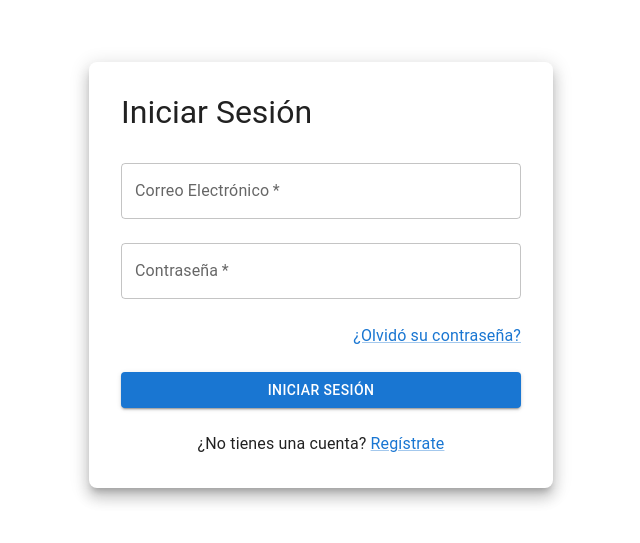
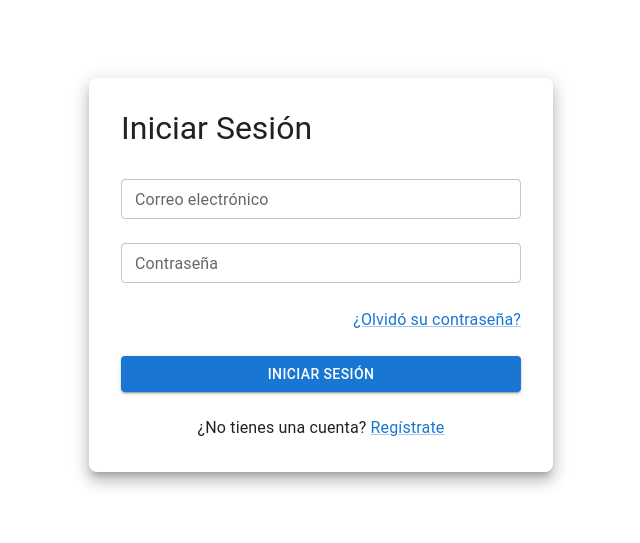
Before and after one commit to No-Country-simulation/S18-23-n-java-react, a React (Vite) app in the folder frontend/rentify/: page /login in a window 1280 px wide. Shown: the part 125-668 px from the top of the page, without its empty margins (319-959 px from the left). Built offline with nearby package versions, Linux system fonts and the light colour scheme.

Commit message:
front: feat(login): test login connection with backend api [US-07]

```diff
--- a/frontend/rentify/package.json
+++ b/frontend/rentify/package.json
@@ -16,6 +16,7 @@
     "axios": "^1.7.7",
     "react": "^18.3.1",
     "react-dom": "^18.3.1",
+    "react-hook-form": "^7.53.0",
     "react-router-dom": "^6.26.2"
   },
   "devDependencies": {
--- /dev/null
+++ b/frontend/rentify/src/components/LoginForm/FormComponents/FormInputText.tsx
@@ -0,0 +1,33 @@
+import { TextField } from "@mui/material";
+import { Control, Controller, FieldValues, RegisterOptions } from "react-hook-form";
+
+interface Props {
+  name: string;
+  label: string;
+  control: Control<FieldValues> | undefined;
+  rules?: RegisterOptions
+  type?: React.HTMLInputTypeAttribute
+}
+
+function FormInputText({ name, label, control, rules, type }: Props) {
+  return (
+    <Controller
+      name={name}
+      control={control}
+      rules={{required: {value: true, message: "Este campo es requerido"}, ...rules}}
+      render={({ field: { onChange, value }, fieldState: { error } }) => (
+        <TextField
+          type={type || "text"}
+          label={label}
+          size="small"
+          value={value}
+          error={!!error}
+          onChange={onChange}
+          helperText={error ? error.message : ""}
+        />
+      )}
+    ></Controller>
+  );
+}
+
+export default FormInputText;
--- a/frontend/rentify/src/components/LoginForm/LoginForm.tsx
+++ b/frontend/rentify/src/components/LoginForm/LoginForm.tsx
@@ -7,63 +7,55 @@ import {
   Link,
   Paper,
   Snackbar,
-  TextField,
   Typography,
 } from "@mui/material";
-import { FormEvent, useState } from "react";
+import { useState } from "react";
 import ForgotPassword from "../ForgotPassword/ForgotPassword";
 import axios from "axios";
+import { FieldValues, useForm } from "react-hook-form";
+import FormInputText from "./FormComponents/FormInputText";
+
+interface AlertInfo {
+  type: "success" | "error";
+  message: string;
+}
 
 function LoginForm() {
-  const [email, setEmail] = useState("");
-  const [errorEmail, setErrorEmail] = useState(false);
-  const [password, setPassword] = useState("");
-  const [errorPassword, setErrorPassword] = useState(false);
   const [openDialog, setOpenDialog] = useState(false);
   const [showMessage, setShowMessage] = useState(false);
+  const [alertInfo, setAlertInfo] = useState<AlertInfo>({
+    type: "error",
+    message: "",
+  });
 
-  const validateEmail = () => {
-    const emailValidator = /^[\w-.]+@([\w-]+\.)+[\w-]{2,4}$/;
+  const { control, handleSubmit } = useForm<FieldValues>({
+    defaultValues: { email: "", password: "" },
+  });
 
-    if (!emailValidator.test(email)) {
-      setErrorEmail(true);
-      return false;
-    }
-    setErrorEmail(false);
-    return true;
-  };
+  const onSubmit = (data: FieldValues) => {
+    const { email, password } = data;
 
-  const validatePassword = () => {
-    if (password.length === 0) {
-      setErrorPassword(true);
-      return false;
-    }
-    setErrorPassword(false);
-    return true;
-  };
-
-  const handleSubmit = async (e: FormEvent) => {
-    e.preventDefault();
-    if (validateEmail() && validatePassword()) {
-      try {
-        // Ejemplo para probar una petición POST a una API
-        const response = await axios.post(
-          "https://jsonplaceholder.typicode.com/posts",
-          {
-            title: "",
-            body: password,
-            userId: 1,
-          }
-        );
-
-        console.log(response.data);
+    // Ejemplo para probar una petición POST a una API
+    axios
+      .post("https://s18-23-n-java-react.onrender.com/api/v1/auth/login", {
+        email,
+        password,
+      })
+      .then((response) => {
+        console.log(response.data.data)
         setShowMessage(true);
-        setEmail("");
-        setPassword("");
-      } catch (error) {
-        console.log(error);
-      }
-    }
+        setAlertInfo({
+          type: "success",
+          message: "Inicio de sesión exitoso",
+        });
+      })
+      .catch((error) => {
+        setShowMessage(true);
+        setAlertInfo({
+          type: "error",
+          message: error.response.data.message,
+        });
+      });
   };
 
   const handleDialogClose = () => {
@@ -107,53 +99,23 @@ function LoginForm() {
         </Typography>
         <Box
           component={"form"}
-          onSubmit={handleSubmit}
+          onSubmit={handleSubmit(onSubmit)}
           sx={{ display: "flex", flexDirection: "column", gap: 3 }}
         >
           <FormControl>
-            <TextField
-              id="email"
-              value={email}
+            <FormInputText
               name="email"
-              required
-              label="Correo Electrónico"
               type="email"
-              onChange={(e) => {
-                setEmail(e.target.value);
-                if (e.target.value === "") {
-                  setErrorEmail(true);
-                } else {
-                  setErrorEmail(false);
-                }
-              }}
-              error={errorEmail}
-              helperText={
-                errorEmail
-                  ? "Por favor, ingrese un correo electrónico válido"
-                  : ""
-              }
+              label="Correo electrónico"
+              control={control}
             />
           </FormControl>
           <FormControl>
-            <TextField
-              id="password"
-              value={password}
+            <FormInputText
               name="password"
-              required
+              type="password"
               label="Contraseña"
-              type="password"
-              onChange={(e) => {
-                setPassword(e.target.value);
-                if (e.target.value === "") {
-                  setErrorPassword(true);
-                } else {
-                  setErrorPassword(false);
-                }
-              }}
-              error={errorPassword}
-              helperText={
-                errorPassword ? "Por favor, ingrese una contraseña" : ""
-              }
+              control={control}
             />
           </FormControl>
           <Typography
@@ -185,8 +147,12 @@ function LoginForm() {
           onClose={handleCloseMessage}
           anchorOrigin={{ vertical: "bottom", horizontal: "right" }}
         >
-          <Alert severity="success" variant="outlined" sx={{ width: "100%" }}>
-            ¡Inicio de Sesión exitoso!
+          <Alert
+            severity={alertInfo.type}
+            variant="outlined"
+            sx={{ width: "100%" }}
+          >
+            {alertInfo.message || "Ha ocurrido un error al iniciar sesión"}
           </Alert>
         </Snackbar>
       </Paper>
--- a/frontend/rentify/vite.config.ts
+++ b/frontend/rentify/vite.config.ts
@@ -1,7 +1,10 @@
-import { defineConfig } from 'vite'
-import react from '@vitejs/plugin-react-swc'
+import { defineConfig } from "vite";
+import react from "@vitejs/plugin-react-swc";
 
 // https://vitejs.dev/config/
 export default defineConfig({
   plugins: [react()],
-})
+  server: {
+    port: 3000,
+  },
+});
```
Also changed, not shown: frontend/rentify/src/components/LoginForm/FormComponents/FormSelect.tsx (added, +39 -0 lines), 1 other file (tests, documents, lock files or other folders).
